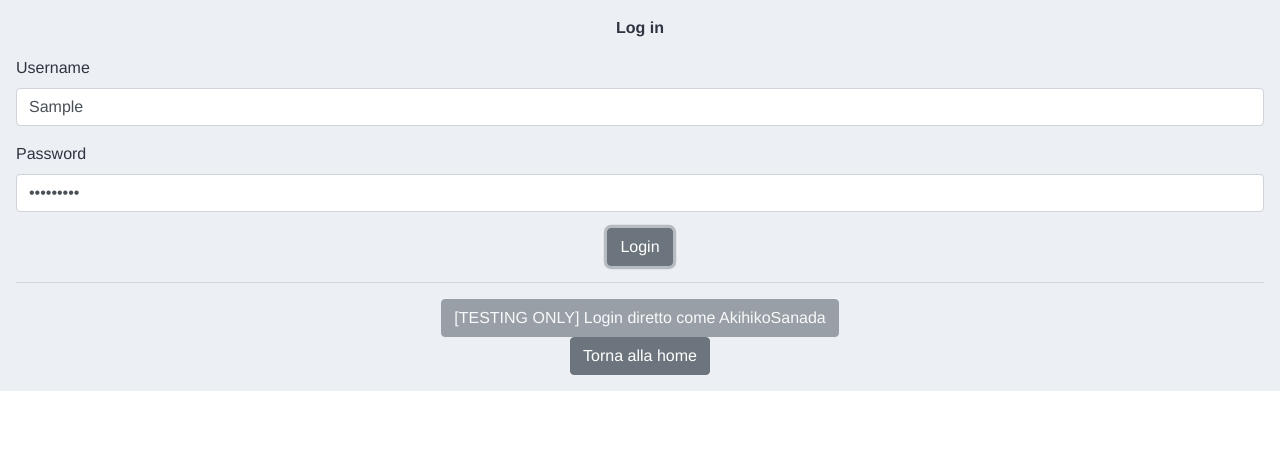
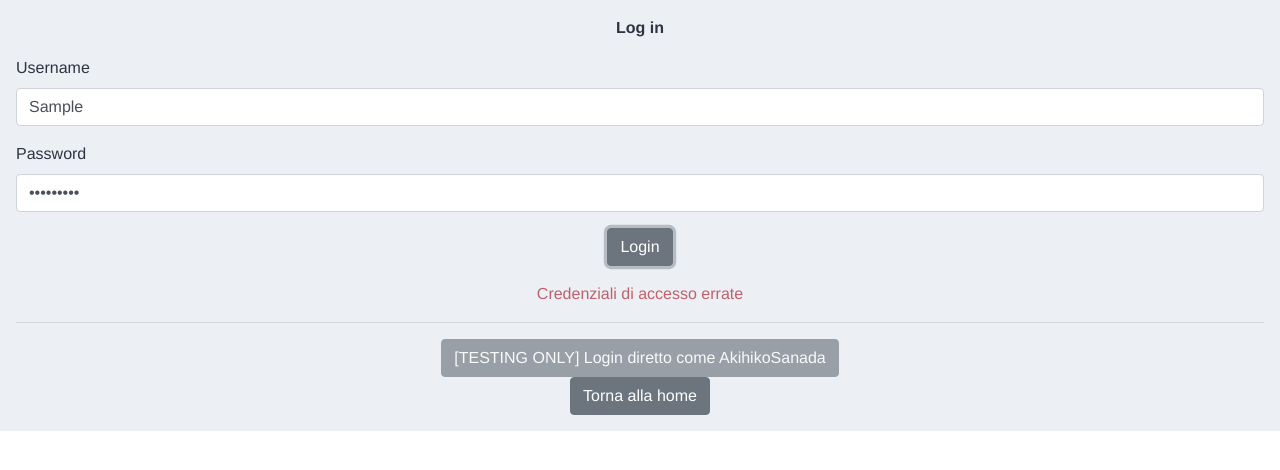
Before and after one commit to Fulvio-P/fitnessapp, a Vue app in the folder front-end/: page /login in a window 1280 px wide. Both pictures are taken after typing "Sample", "Sample123" into the empty fields and a click on the button "Login". Shown: the top 470 px of the page. Built offline with nearby package versions, Linux system fonts and the light colour scheme; no server answers.

Commit message:
Aggiunto messaggio di errore login

```diff
--- a/front-end/src/components/LoginDialog.vue
+++ b/front-end/src/components/LoginDialog.vue
@@ -40,6 +40,9 @@
         </b-button>
       </b-form>
     </p>
+    <div v-if="this.$store.state.status === 'error'" class="log-err">
+      Credenziali di accesso errate
+    </div>
     <hr />
     <b-button disabled @click="testLogin"
       >[TESTING ONLY] Login diretto come AkihikoSanada</b-button
@@ -84,3 +87,11 @@ export default {
   }
 };
 </script>
+
+<style scoped>
+
+  .log-err{
+    color: var(--nord11);
+  }
+
+</style>
```
